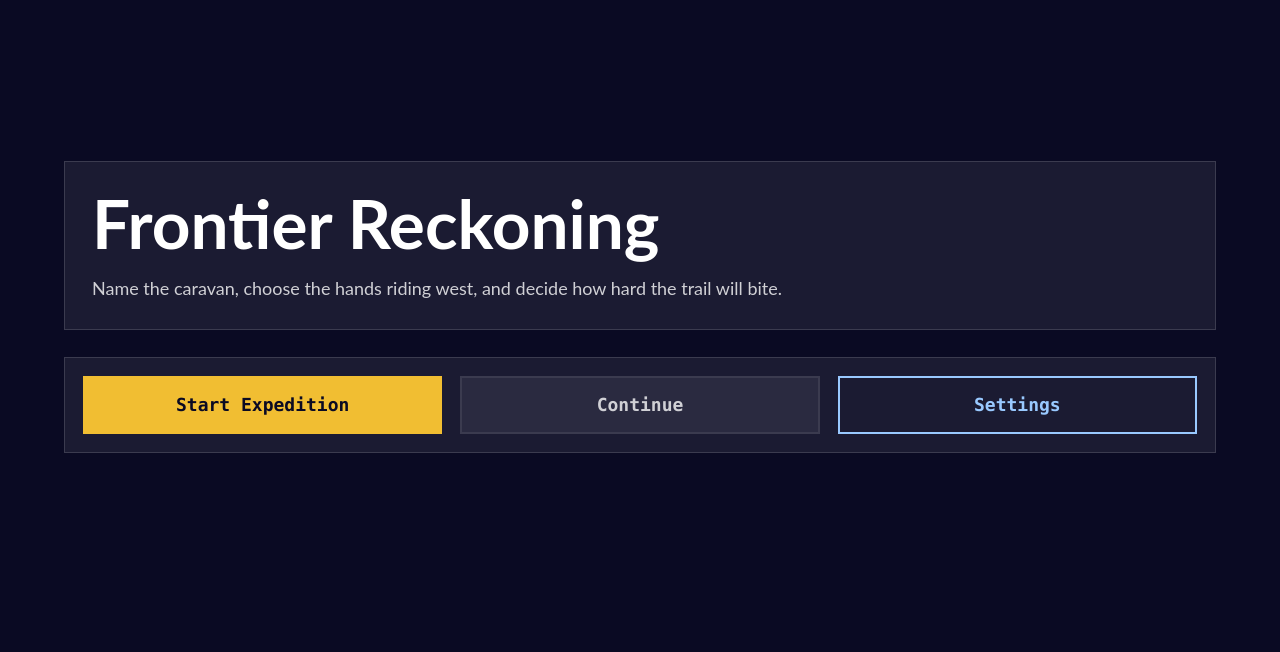
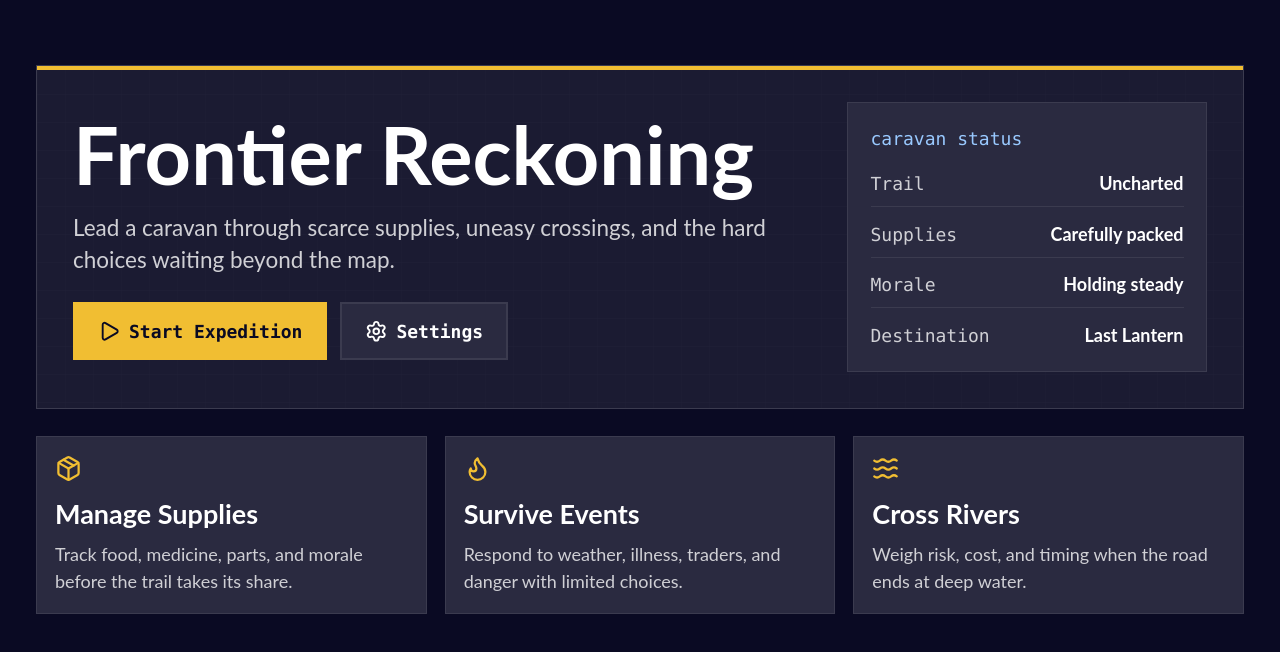
Before and after one commit to freeCodeCamp-Universe/frontier-reckoning, a React (Vite) app: page / in a window 1280 px wide. Shown: the top 652 px of the page. Built offline with nearby package versions, Linux system fonts and the light colour scheme.

Commit message:
refactor: main menu

```diff
--- a/src/components/MainMenu.tsx
+++ b/src/components/MainMenu.tsx
@@ -1,3 +1,4 @@
+import { Flame, Package, Play, Settings, Waves } from 'lucide-react';
 import { Button } from '@components/ui/Button';
 import { Card } from '@components/ui/Card';
 
@@ -15,30 +16,109 @@ export function MainMenu({
   canContinue,
 }: MainMenuProps) {
   return (
-    <section className="mx-auto flex min-h-[70vh] max-w-5xl flex-col justify-center gap-6">
-      <Card as="header" className="p-6">
-        <h1 className="text-4xl font-bold sm:text-6xl">Frontier Reckoning</h1>
-        <p className="mt-4 max-w-2xl text-muted">
-          Name the caravan, choose the hands riding west, and decide how hard the trail
-          will bite.
+    <section className="mx-auto flex min-h-[78vh] max-w-6xl flex-col justify-center gap-6 overflow-hidden">
+      <div className="relative border border-border bg-surface p-5 sm:p-7 lg:p-8">
+        <div
+          aria-hidden="true"
+          className="pointer-events-none absolute inset-0 bg-[linear-gradient(rgba(59,59,79,0.34)_1px,transparent_1px),linear-gradient(90deg,rgba(59,59,79,0.24)_1px,transparent_1px)] bg-[size:28px_28px] opacity-30"
+        />
+        <div
+          aria-hidden="true"
+          className="pointer-events-none absolute inset-x-0 top-0 h-1 bg-cta"
+        />
+
+        <div className="relative grid gap-6 lg:grid-cols-[minmax(0,1fr)_360px] lg:items-center">
+          <header>
+            <h1 className="text-5xl font-bold leading-tight sm:text-6xl lg:text-7xl">
+              Frontier Reckoning
+            </h1>
+            <p className="mt-4 max-w-2xl text-xl text-muted">
+              Lead a caravan through scarce supplies, uneasy crossings, and the
+              hard choices waiting beyond the map.
             </p>
-      </Card>
-
-      <Card as="div" className="grid gap-4 sm:grid-cols-3">
-        <Button onClick={onNewExpedition} className="w-full">
+            <div className="mt-6 flex flex-col gap-3 sm:flex-row">
+              <Button onClick={onNewExpedition} className="sm:min-w-48">
+                <Play aria-hidden="true" className="size-5" />
                 Start Expedition
               </Button>
+              {canContinue ? (
                 <Button
                   onClick={onContinue}
-          disabled={!canContinue}
-          disabledReason="Continue is available after saving an expedition."
+                  variant="secondary"
+                  className="sm:min-w-36"
                 >
                   Continue
                 </Button>
-        <Button onClick={onSettings} variant="secondary">
+              ) : null}
+              <Button onClick={onSettings} variant="ghost" className="sm:min-w-32">
+                <Settings aria-hidden="true" className="size-5" />
                 Settings
               </Button>
+            </div>
+          </header>
+
+          <Card
+            as="div"
+            variant="panel"
+            aria-label="Caravan status"
+            role="complementary"
+            className="p-5"
+          >
+            <p className="font-mono text-base text-highlight">caravan status</p>
+            <dl className="mt-4 grid gap-3">
+              <StatusRow label="Trail" value="Uncharted" />
+              <StatusRow label="Supplies" value="Carefully packed" />
+              <StatusRow label="Morale" value="Holding steady" />
+              <StatusRow label="Destination" value="Last Lantern" />
+            </dl>
           </Card>
+        </div>
+      </div>
+
+      <div className="grid gap-4 md:grid-cols-3">
+        <FeatureCard
+          icon={Package}
+          title="Manage Supplies"
+          description="Track food, medicine, parts, and morale before the trail takes its share."
+        />
+        <FeatureCard
+          icon={Flame}
+          title="Survive Events"
+          description="Respond to weather, illness, traders, and danger with limited choices."
+        />
+        <FeatureCard
+          icon={Waves}
+          title="Cross Rivers"
+          description="Weigh risk, cost, and timing when the road ends at deep water."
+        />
+      </div>
     </section>
   );
 }
+
+function StatusRow({ label, value }: { label: string; value: string }) {
+  return (
+    <div className="flex items-center justify-between gap-4 border-b border-border pb-2 last:border-b-0 last:pb-0">
+      <dt className="font-mono text-base text-muted">{label}</dt>
+      <dd className="text-right font-bold text-foreground">{value}</dd>
+    </div>
+  );
+}
+
+function FeatureCard({
+  description,
+  icon: Icon,
+  title,
+}: {
+  description: string;
+  icon: typeof Package;
+  title: string;
+}) {
+  return (
+    <Card as="article" variant="panel" className="p-4">
+      <Icon aria-hidden="true" className="size-6 text-cta" />
+      <h2 className="mt-3 text-2xl font-bold">{title}</h2>
+      <p className="mt-2 text-base text-muted">{description}</p>
+    </Card>
+  );
+}
```
Also changed, not shown: 1 other file (tests, documents, lock files or other folders). Lines whose indentation alone changed are shown as unchanged.
